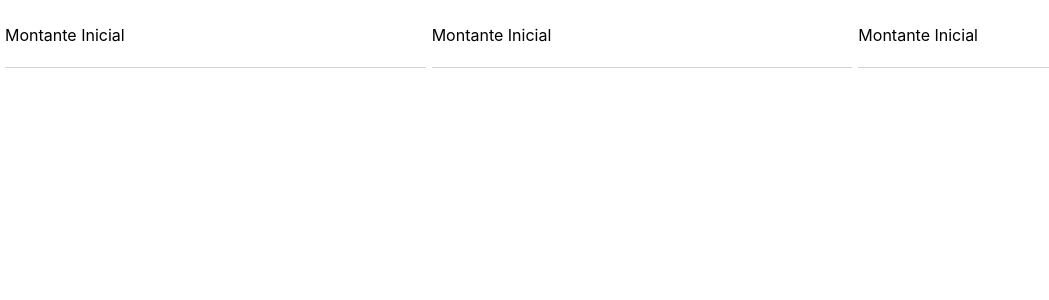
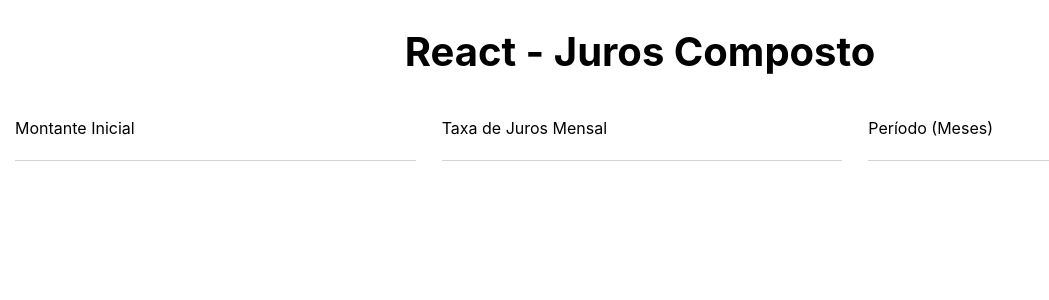
Before and after one commit to pkunzel/bootcap-full-stack-igti, a React (Create React App) app in the folder 3 - React/2-desafio/: page / in a window 1280 px wide. Shown: the top 300 px of the page, without its empty margins (0-1049 px from the left). Built offline with nearby package versions, Linux system fonts and the light colour scheme.

Commit message:
separação de componentes e criação de novos

```diff
--- a/3 - React/2-desafio/src/App.css
+++ b/3 - React/2-desafio/src/App.css
@@ -1,12 +1,27 @@
+h1{
+  text-align: center;
+  font-size: 40px;
+}
+
 .gridContainer{
   margin-top: 20px;
   display: grid;
   grid-template-columns: auto auto auto;
 }
 
+.resultContainer{
+  display: grid;
+  grid-template-columns: auto auto auto auto auto auto;
+}
+
+.resultItem{
+  border: 1px dotted lightgray;
+  padding: 3px;
+}
+
 .divInputBlock{
   /* border-bottom: 1px solid lightgray; */
-  padding: 5px;
+  padding: 15px;
 }
 
 .divInputBlock label, .divInputBlock input{
--- a/3 - React/2-desafio/src/App.js
+++ /dev/null
@@ -1,15 +0,0 @@
-import React from 'react';
-import InputBlock from './InputBlock.js'
-import './App.css';
-
-function App() {
-  return (
-    <div className="gridContainer">
-      <InputBlock label="Montante Inicial"/>
-      <InputBlock label="Montante Inicial"/>
-      <InputBlock label="Montante Inicial"/>
-    </div>
-  );
-}
-
-export default App;
--- /dev/null
+++ b/3 - React/2-desafio/src/components/App.js
@@ -0,0 +1,14 @@
+import React from 'react';
+import '../App.css';
+import GridContainer from './GridContainer.js'
+import Result from './Result.js'
+
+function App() {
+  return <>
+    <h1>React - Juros Composto</h1>
+    <GridContainer/>
+    <Result/>
+  </>
+}
+
+export default App;
--- /dev/null
+++ b/3 - React/2-desafio/src/components/GridContainer.js
@@ -0,0 +1,15 @@
+import React from 'react';
+import InputBlock from './InputBlock.js'
+import '../App.css';
+
+function GridContainer() {
+    return (
+      <div className="gridContainer">
+        <InputBlock label="Montante Inicial"/>
+        <InputBlock label="Taxa de Juros Mensal"/>
+        <InputBlock label="Período (Meses)"/>
+      </div>
+    )
+  }
+
+export default GridContainer;
--- /dev/null
+++ b/3 - React/2-desafio/src/components/Result.js
@@ -0,0 +1,12 @@
+import React from 'react';
+import '../App.css';
+
+function Result() {
+    return (
+      <div class="resultContainer">
+
+      </div>
+    )
+  }
+
+export default Result;
--- a/3 - React/2-desafio/src/index.js
+++ b/3 - React/2-desafio/src/index.js
@@ -1,7 +1,7 @@
 import React from 'react';
 import ReactDOM from 'react-dom';
 import './index.css';
-import App from './App';
+import App from './components/App';
 
 ReactDOM.render(
   <App/>,
```
Also changed, not shown: 3 - React/2-desafio/src/components/ResultItem.js (added, +12 -0 lines), 3 - React/2-desafio/src/components/InputBlock.js (renamed from 3 - React/2-desafio/src/InputBlock.js).
